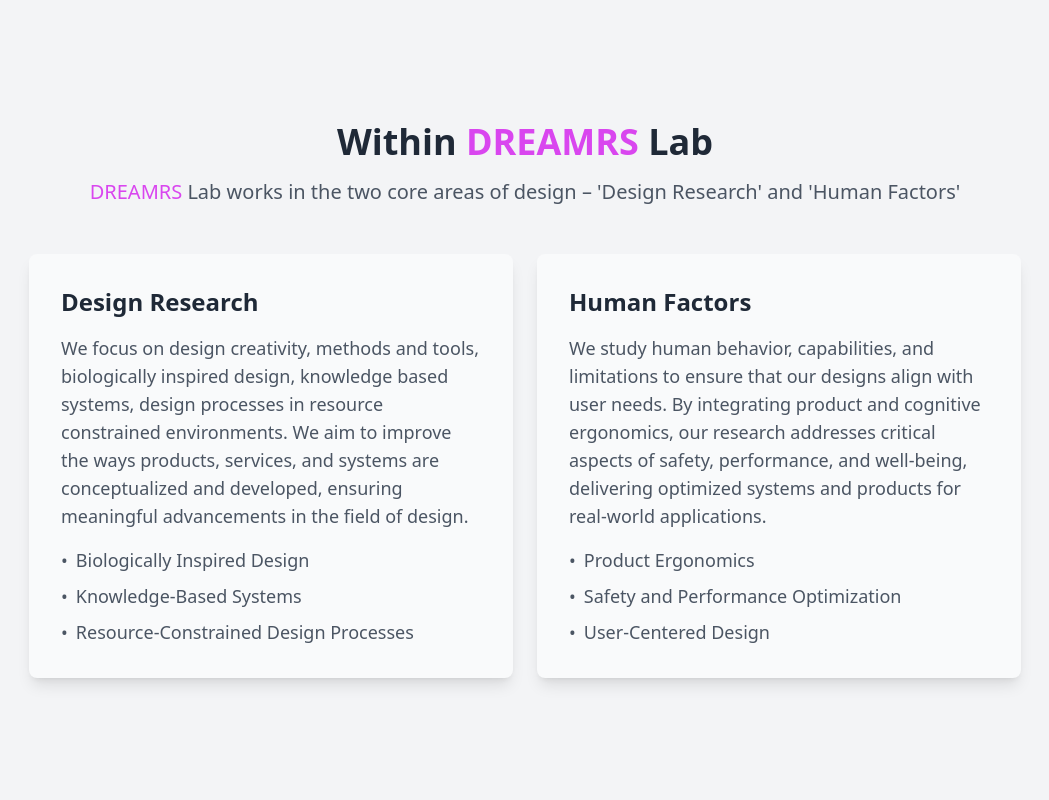
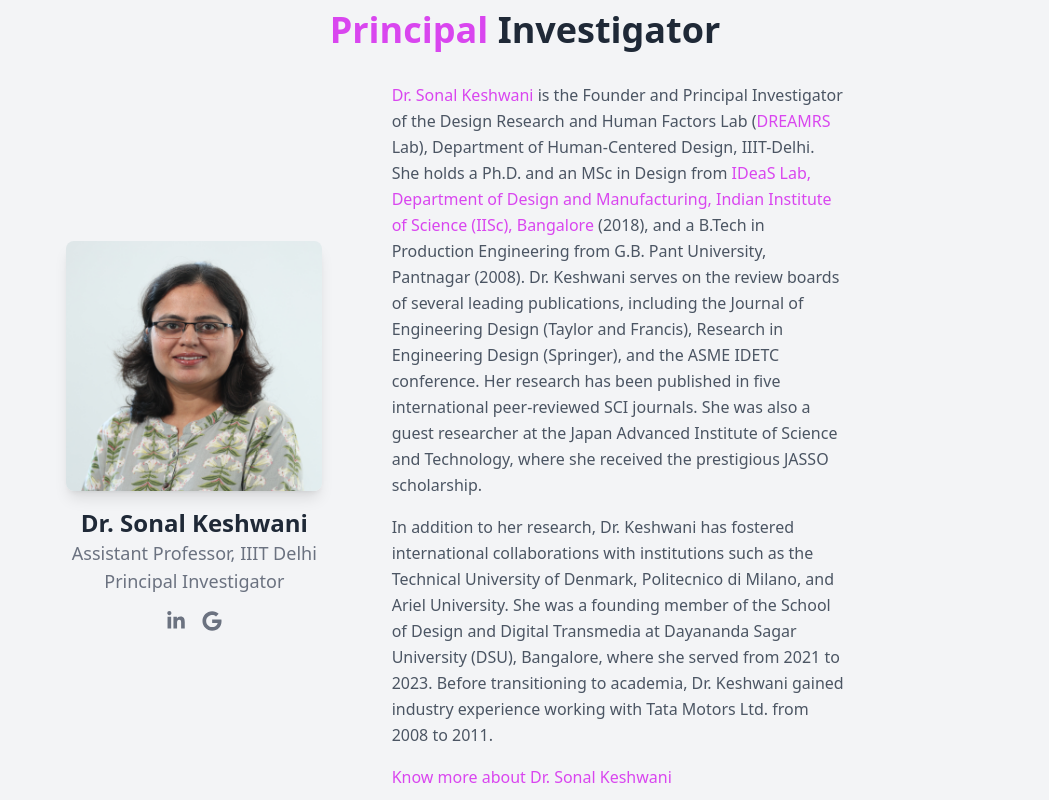
Before and after one commit to mohitg66/dreamrs, a plain HTML site: page index.html in a window 1280 px wide. Shown: the part 1600-2400 px from the top of the page, without its empty margins (115-1164 px from the left). Drawn offline with nearby package versions, Linux system fonts and the light colour scheme.

Commit message:
Add files via upload

```diff
--- a/index.html
+++ b/index.html
@@ -27,7 +27,7 @@
               <!-- <h1 class="text-4xl md:text-6xl font-semibold text-white drop-shadow-lg">Welcome to <span class="text-fuchsia-600 drop-shadow-[0_0px_12px_rgba(255,255,255,0.4)]">DREAMRS</span> Lab</h1> -->
               <h1 class="text-4xl md:text-6xl font-semibold text-white drop-shadow-lg">Welcome to DREAMRS Lab</h1>
               <p class="mt-4 text-lg md:text-xl font-medium text-gray-100 drop-shadow-lg max-w-2xl mx-auto">
-                Exploring the intersection of design, human factors, and innovation to create impactful solutions
+                Researching Design Creativity and Ergonomics to support Designing
               </p>
               <!-- <a href="#About" class="mt-8 inline-block px-8 py-3 bg-fuchsia-500 text-white rounded-lg hover:bg-fuchsia-600 transition-colors duration-300">
                 Learn More
@@ -47,87 +47,93 @@
                     The <span class="text-fuchsia-500">D</span>esign
                     <span class="text-fuchsia-500">R</span>es<span class="text-fuchsia-500">ea</span>rch and
                     Hu<span class="text-fuchsia-500">m</span>an
-                    Facto<span class="text-fuchsia-500">rs</span> (<span class="text-fuchsia-500">DREAMRS</span>) Lab works in the two core areas of design – 'Design Research' and 'Human Factors'.
-                    Within design research, the lab focuses on design creativity, design methods, and tools,
-                    biologically inspired design, knowledge-based systems, and design processes in resource-
-                    constrained environments, and allied areas. Within Human Factors, the current projects
-                    focus on developing ergonomic solutions in the field of technical products.
+                    Facto<span class="text-fuchsia-500">rs</span> (<span class="text-fuchsia-500">DREAMRS</span>) Lab focuses on two areas – <span class="text-fuchsia-500">Design Research</span> and <span class="text-fuchsia-500">Human Factors</span>.
                 </p>
-                <!-- <p class="mt-6 text-lg text-gray-600 dark:text-gray-400 max-w-6xl mx-auto">
-                    The lab focuses on how designers create solutions that optimize usability, safety, efficiency, feasibility, and overall user satisfaction. These insights fuel innovative approaches to design that cater not only to functional requirements but also to the emotional and cognitive needs of users.
-                </p> -->
                 <p class="mt-6 text-xl text-gray-600 dark:text-gray-400 max-w-6xl mx-auto">
-                  <span class="text-fuchsia-500">DREAMRS</span> lab is associated with <a href="https://hcd.iiitd.ac.in/" class="text-fuchsia-500 hover:underline">Human Centred Design</a> at <a href="https://iiitd.ac.in/" class="text-fuchsia-500 hover:underline">IIIT Delhi</a>. This lab is founded and led
-                  by <a href="pi.html" class="text-fuchsia-500 hover:underline">Dr. Sonal Keshwani</a> (Ph.D., IISc Bangalore).
+                    In the domain of <span class="text-fuchsia-500">Design Research</span>, we work on Design Creativity, Biologically Inspired Design, Analogical Reasoning, Knowledge-Based Systems, Design Methods, and Tools.
+                </p>
+                <p class="mt-6 text-xl text-gray-600 dark:text-gray-400 max-w-6xl mx-auto">
+                    In the domain of <span class="text-fuchsia-500">Human Factors</span>, we work on developing ergonomic solutions for technical products.
+                </p>
+                <p class="mt-6 text-xl text-gray-600 dark:text-gray-400 max-w-6xl mx-auto">
+                    <span class="text-fuchsia-500">DREAMRS</span> lab is founded and led by <a href="pi.html" class="text-fuchsia-500 hover:underline">Dr. Sonal Keshwani</a> (Ph.D., IISc Bangalore). It is associated with <a href="https://hcd.iiitd.ac.in/" class="text-fuchsia-500 hover:underline">Human Centred Design</a> at <a href="https://iiitd.ac.in/" class="text-fuchsia-500 hover:underline">IIIT Delhi</a>.
+                </p>
+                <p class="mt-6 text-xl text-gray-600 dark:text-gray-400 max-w-6xl mx-auto">
+                    <a href="research.html" class="text-fuchsia-500 hover:underline">Know more about research at DREAMRS Lab</a>.
                 </p>
             </div>
         </section>
 
-          <section id="Within" class="h-screen flex items-center px-36 py-20 bg-gray-100 dark:bg-gray-900">
+        <section id="PrincipalInvestigator" class="h-screen flex items-center px-36 py-20 bg-gray-100 dark:bg-gray-900">
           <div class="container mx-auto">
               <!-- Heading -->
-                <h2 class="text-3xl font-semibold text-center text-gray-800 dark:text-white lg:text-4xl">
-                    Within <span class="text-fuchsia-500">DREAMRS </span>Lab
-                </h2>
-
-                <!-- Description -->
-                <div class="mt-4 max-w-4xl mx-auto text-center">
-                    <p class="text-xl text-gray-600 dark:text-gray-300">
-                      <span class="text-fuchsia-500">DREAMRS </span> Lab works in the two core areas of design – 'Design Research' and 'Human Factors'
-                    </p>
+              <div class="text-center">
+                  <h1 class="text-4xl font-bold text-gray-800 dark:text-white"><span class="text-fuchsia-500">Principal</span> Investigator</h1>
               </div>
 
-                <!-- Core Areas -->
-                <div class="mt-12 grid grid-cols-1 md:grid-cols-2 gap-6">
-                    <!-- Design Research -->
-                    <div class="p-8 bg-gray-50 dark:bg-gray-800 rounded-lg shadow-lg hover:shadow-xl transition-shadow duration-300">
-                        <h3 class="text-2xl font-semibold text-gray-800 dark:text-white">
-                            Design Research
-                        </h3>
-                        <p class="mt-4 text-lg text-gray-600 dark:text-gray-300">
-                            We focus on design creativity, methods and tools, biologically inspired design, knowledge based systems, design processes in resource constrained environments. We aim to improve the ways products, services, and systems are conceptualized and developed, ensuring meaningful advancements in the field of design.
-                        </p>
-                        <ul class="mt-4 text-lg space-y-2 text-gray-600 dark:text-gray-300">
-                            <li class="flex items-center">
-                                <span class="mr-2">•</span> Biologically Inspired Design
-                            </li>
-                            <li class="flex items-center">
-                                <span class="mr-2">•</span> Knowledge-Based Systems
-                            </li>
-                            <li class="flex items-center">
-                                <span class="mr-2">•</span> Resource-Constrained Design Processes
-                            </li>
-                        </ul>
-                    </div>
-
-                    <!-- Human Factors -->
-                    <div class="p-8 bg-gray-50 dark:bg-gray-800 rounded-lg shadow-lg hover:shadow-xl transition-shadow duration-300">
-                        <h3 class="text-2xl font-semibold text-gray-800 dark:text-white">
-                            Human Factors
-                        </h3>
-                        <p class="mt-4 text-lg text-gray-600 dark:text-gray-300">
-                            We study human behavior, capabilities, and limitations to ensure that our designs align with user needs. By integrating product and cognitive ergonomics, our research addresses critical aspects of safety, performance, and well-being, delivering optimized systems and products for real-world applications.
-                        </p>
-                        <ul class="mt-4 text-lg space-y-2 text-gray-600 dark:text-gray-300">
-                            <li class="flex items-center">
-                                <span class="mr-2">•</span> Product Ergonomics
-                            </li>
-                            <li class="flex items-center">
-                                <span class="mr-2">•</span> Safety and Performance Optimization
-                            </li>
-                            <li class="flex items-center">
-                                <span class="mr-2">•</span> User-Centered Design
-                            </li>
-                        </ul>
+              <!-- Two-Column Layout -->
+              <div class="flex flex-col md:flex-row items-center mt-8">
+                  <!-- Left: Photo and Social Links -->
+                  <div class="md:w-1/3 text-center">
+                      <!-- Photo -->
+                      <img src="prof.png" alt="Dr. Sonal Keshwani" class="w-64 h-auto mx-auto shadow-lg rounded-lg">
+                      <!-- Name and Title -->
+                      <h2 class="text-2xl font-semibold text-gray-800 dark:text-gray-400 mt-4">Dr. Sonal Keshwani</h2>
+                      <p class="text-lg text-gray-500">Assistant Professor, IIIT Delhi</p>
+                      <p class="text-lg text-gray-500">Principal Investigator</p>
+                      <!-- Social Links -->
+                      <div class="flex justify-center mt-4 space-x-4">
+                          <!-- LinkedIn -->
+                          <a rel="noopener" href="https://www.linkedin.com/in/sonal-keshwani-5a2034322/" target="_blank" class="text-gray-500 hover:text-fuchsia-800">
+                              <span class="[&>svg]:h-5 [&>svg]:w-5">
+                                  <svg xmlns="http://www.w3.org/2000/svg" fill="currentColor" viewBox="0 0 448 512">
+                                      <path d="M100.3 448H7.4V148.9h92.9zM53.8 108.1C24.1 108.1 0 83.5 0 53.8a53.8 53.8 0 0 1 107.6 0c0 29.7-24.1 54.3-53.8 54.3zM447.9 448h-92.7V302.4c0-34.7-.7-79.2-48.3-79.2-48.3 0-55.7 37.7-55.7 76.7V448h-92.8V148.9h89.1v40.8h1.3c12.4-23.5 42.7-48.3 87.9-48.3 94 0 111.3 61.9 111.3 142.3V448z" />
+                                  </svg>
+                              </span>
+                          </a>
+                          <!-- X (Twitter)
+                          <a rel="noopener" href="https://twitter.com" target="_blank" class="text-gray-500 hover:text-fuchsia-800">
+                              <span class="[&>svg]:h-5 [&>svg]:w-5">
+                                  <svg xmlns="http://www.w3.org/2000/svg" fill="currentColor" viewBox="0 0 512 512">
+                                      <path d="M389.2 48h70.6L305.6 224.2 487 464H345L233.7 318.6 106.5 464H35.8L200.7 275.5 26.8 48H172.4L272.9 180.9 389.2 48zM364.4 421.8h39.1L151.1 88h-42L364.4 421.8z" />
+                                  </svg>
+                              </span>
+                          </a> -->
+                          <!-- Google Scholar -->
+                          <a rel="noopener" href="https://scholar.google.co.in/citations?user=NLPFhkMAAAAJ&hl=en" target="_blank" class="text-gray-500 hover:text-fuchsia-800">
+                              <span class="[&>svg]:h-5 [&>svg]:w-5">
+                                  <svg xmlns="http://www.w3.org/2000/svg" fill="currentColor" viewBox="0 0 488 512">
+                                      <path d="M488 261.8C488 403.3 391.1 504 248 504 110.8 504 0 393.2 0 256S110.8 8 248 8c66.8 0 123 24.5 166.3 64.9l-67.5 64.9C258.5 52.6 94.3 116.6 94.3 256c0 86.5 69.1 156.6 153.7 156.6 98.2 0 135-70.4 140.8-106.9H248v-85.3h236.1c2.3 12.7 3.9 24.9 3.9 41.4z" />
+                                  </svg>
+                              </span>
+                          </a>
                       </div>
                   </div>
 
-                <!-- Call-to-Action
-                <div class="mt-12 text-center">
-                    <a href="#Contact" class="inline-block px-8 py-3 bg-fuchsia-500 text-white rounded-lg hover:bg-fuchsia-600 transition-colors duration-300">
-                        Join Us or Collaborate
-                    </a>
-                </div> -->
+                  <!-- Right: Bio Text -->
+                  <div class="md:w-2/3 md:pl-8 pr-44 mt-6 md:mt-0 text-left">
+                      <p class="text-gray-600 dark:text-gray-400 leading-relaxed">
+                          <span class="text-fuchsia-500">Dr. Sonal Keshwani</span> is the Founder and Principal Investigator of the Design Research and Human Factors Lab (<span class="text-fuchsia-500">DREAMRS</span> Lab),
+                          Department of Human-Centered Design, IIIT-Delhi. She holds a Ph.D. and an MSc in Design from <a href="https://dm.iisc.ac.in/cpdm/ideaslab/index.html#:~:text=Innovation%2C%20Design%20Study%20and%20Sustainability%20Laboratory%20(IDeaS%20Lab)%20has,training%20and%20supporting%20product%20development" class="text-fuchsia-500 hover:underline">IDeaS Lab, </a><a href="https://dm.iisc.ac.in/dm/" class="text-fuchsia-500 hover:underline">Department of Design and
+                              Manufacturing, </a><a href="https://iisc.ac.in/" class="text-fuchsia-500 hover:underline">Indian
+                              Institute of Science (IISc), Bangalore</a> (2018), and a B.Tech in Production Engineering from G.B. Pant
+                          University, Pantnagar (2008). Dr. Keshwani serves on the review boards of several leading publications,
+                          including the Journal of Engineering Design (Taylor and Francis), Research in Engineering Design
+                          (Springer), and the ASME IDETC conference. Her research has been published in five international
+                          peer-reviewed SCI journals. She was also a guest researcher at the Japan Advanced Institute of Science
+                          and Technology, where she received the prestigious JASSO scholarship.
+                      </p>
+                      <p class="text-gray-600 dark:text-gray-400 mt-4 leading-relaxed">
+                          In addition to her research, Dr. Keshwani has fostered international collaborations with institutions
+                          such as the Technical University of Denmark, Politecnico di Milano, and Ariel University. She was a
+                          founding member of the School of Design and Digital Transmedia at Dayananda Sagar University (DSU),
+                          Bangalore, where she served from 2021 to 2023. Before transitioning to academia, Dr. Keshwani gained
+                          industry experience working with Tata Motors Ltd. from 2008 to 2011.
+                      </p>
+                      <p class="text-gray-600 dark:text-gray-400 mt-4 leading-relaxed"><a href="pi.html" class="text-fuchsia-500 hover:underline">Know more about Dr. Sonal Keshwani</a></p>
+                  </div>
+              </div>
+
           </div>
       </section>
 
```
Also changed, not shown: pi.html (+16 -15 lines), teaching.html (+16 -13 lines), team.js (+40 -26 lines). Lines whose indentation alone changed are shown as unchanged.
